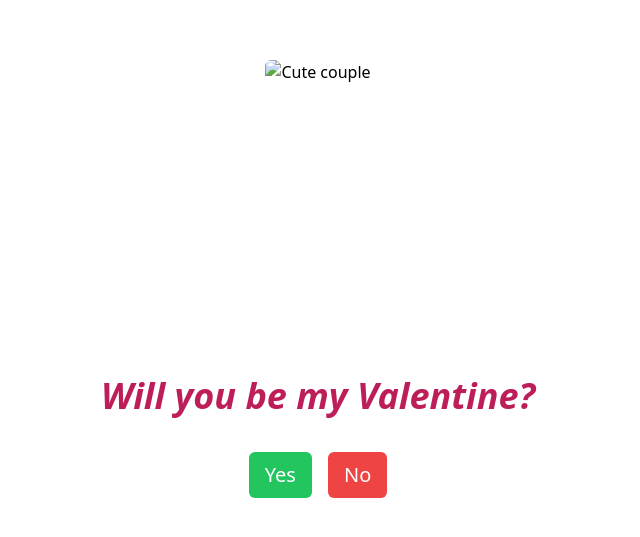
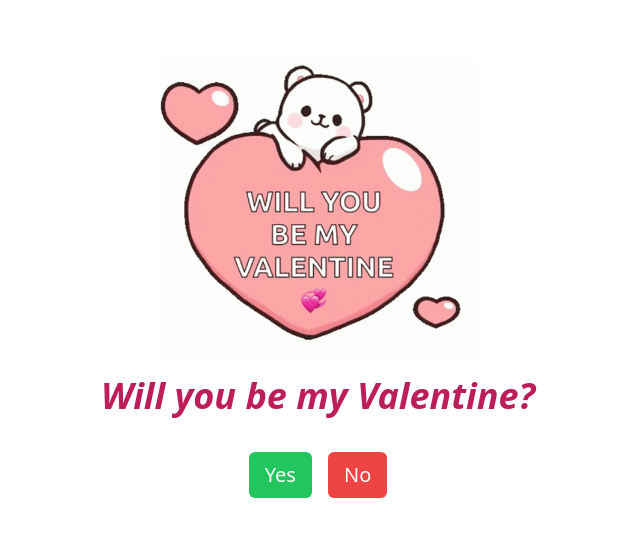
Before and after one commit to ap34588/valentines-day, a plain HTML site: page index.html in a window 1280 px wide. Shown: the part 121-658 px from the top of the page, without its empty margins (322-962 px from the left). Drawn offline with nearby package versions, Linux system fonts and the light colour scheme.

Commit message:
Update index.html

```diff
--- a/index.html
+++ b/index.html
@@ -8,7 +8,7 @@
   <style>
     /* Default Background */
     body {
-      background: url('Images/Img1.jpeg') no-repeat center center fixed;
+      background: color (srgb red green blue) no-repeat center center fixed;
       background-size: cover;
       transition: background-image 0.5s ease-in-out;
     }
@@ -105,7 +105,7 @@
   <!-- Initial Valentine's Page -->
   <div id="valentine-container" class="flex flex-col items-center justify-center h-screen">
     <div class="flex flex-col items-center p-4">
-      <img id="imageDisplay" src="Images/image1.gif" alt="Cute couple" class="rounded-md h-[300px]" style="object-fit: cover;" />
+      <img id="imageDisplay" src="image1.gif" alt="Cute couple" class="rounded-md h-[300px]" style="object-fit: cover;" />
       <h2 id="valentineQuestion" class="text-4xl font-bold italic text-[#bd1e59] my-4">Will you be my Valentine?</h2>
       <div class="flex gap-4 pt-[20px] items-center">
         <button id="yesButton" class="inline-flex items-center justify-center rounded-md text-[20px] font-medium bg-green-500 text-white px-4 py-2 hover:bg-green-400">
@@ -137,9 +137,9 @@
 
     // Background Images for Questions
     const bgImages = [
-        "Images/Img1.jpeg", "Images/Img2.jpeg", "Images/Img3.jpeg", "Images/Img4.jpeg",
-        "Images/Img5.jpeg", "Images/Img6.jpeg", "Images/Img7.jpeg", "Images/Img8.jpeg",
-        "Images/Img9.jpeg", "Images/Img10.jpeg"
+        "Img1.jpeg", "Img2.jpeg", "Img3.jpeg", "Img4.jpeg",
+        "Img5.jpeg", "Img6.jpeg", "Img7.jpeg", "Img8.jpeg",
+        "Img9.jpeg", "Img10.jpeg"
     ];
 
     // Quiz Questions
```
